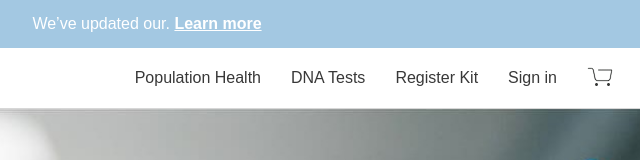
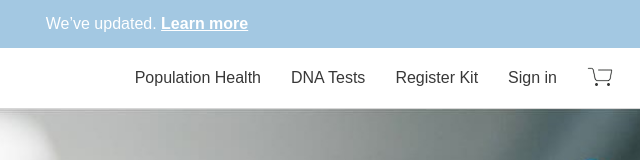
Before and after one commit to Baklytsky/training, a website: page index.html in a window 1280 px wide. Shown: the top 160 px of the page, 493-1133 px from the left. Drawn offline with nearby package versions, Linux system fonts and the light colour scheme; a web font is replaced by a local one.

Commit message:
delete word

```diff
--- a/index.html
+++ b/index.html
@@ -15,7 +15,7 @@
 
     <!----------------------------------- Announcement --------------------------------->
     <div class="announcement">
-        <p class="announcement-text">We’ve updated our.
+        <p class="announcement-text">We’ve updated.
             <a href="#" class="announcement-link">Learn more</a>
         </p>
     </div>
```
